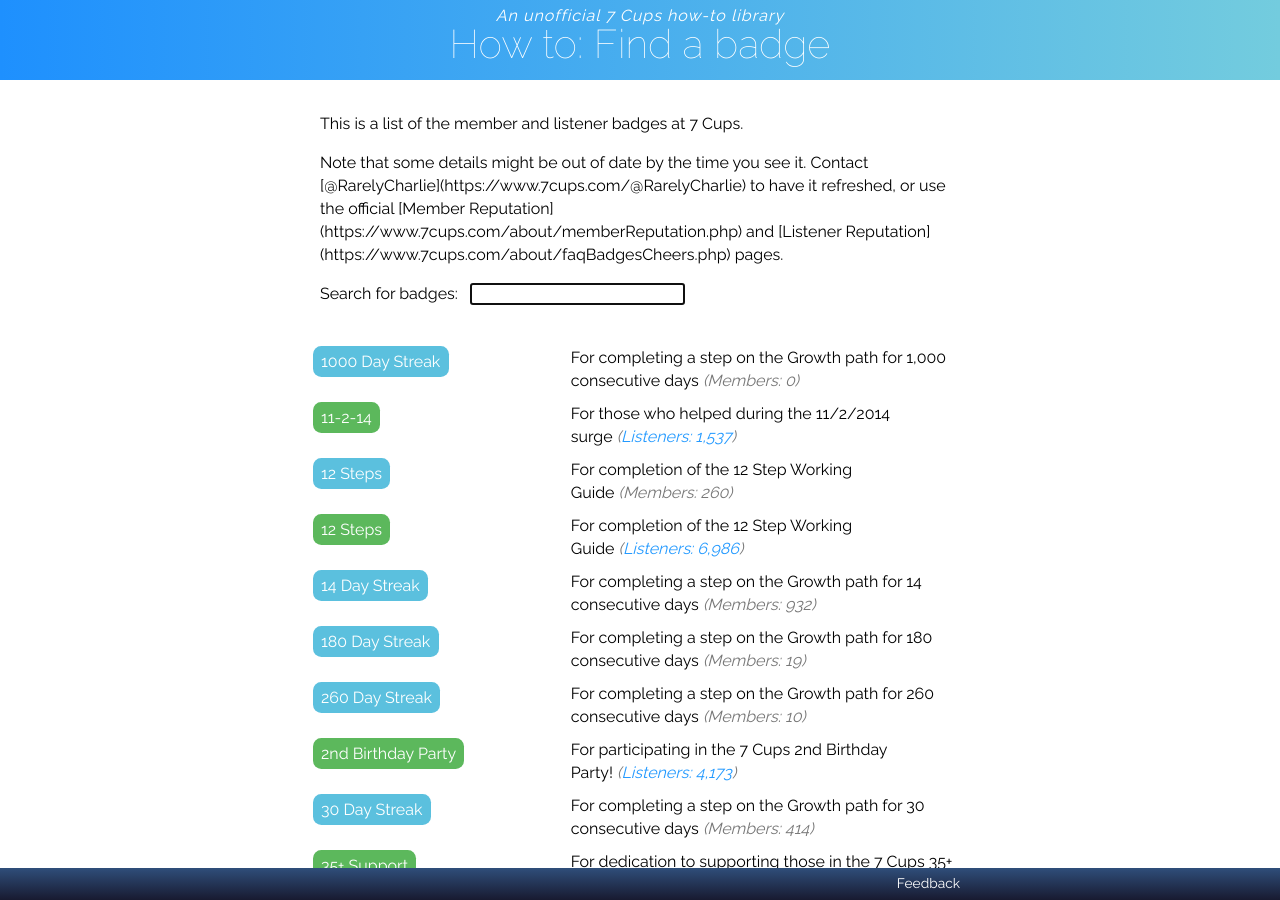
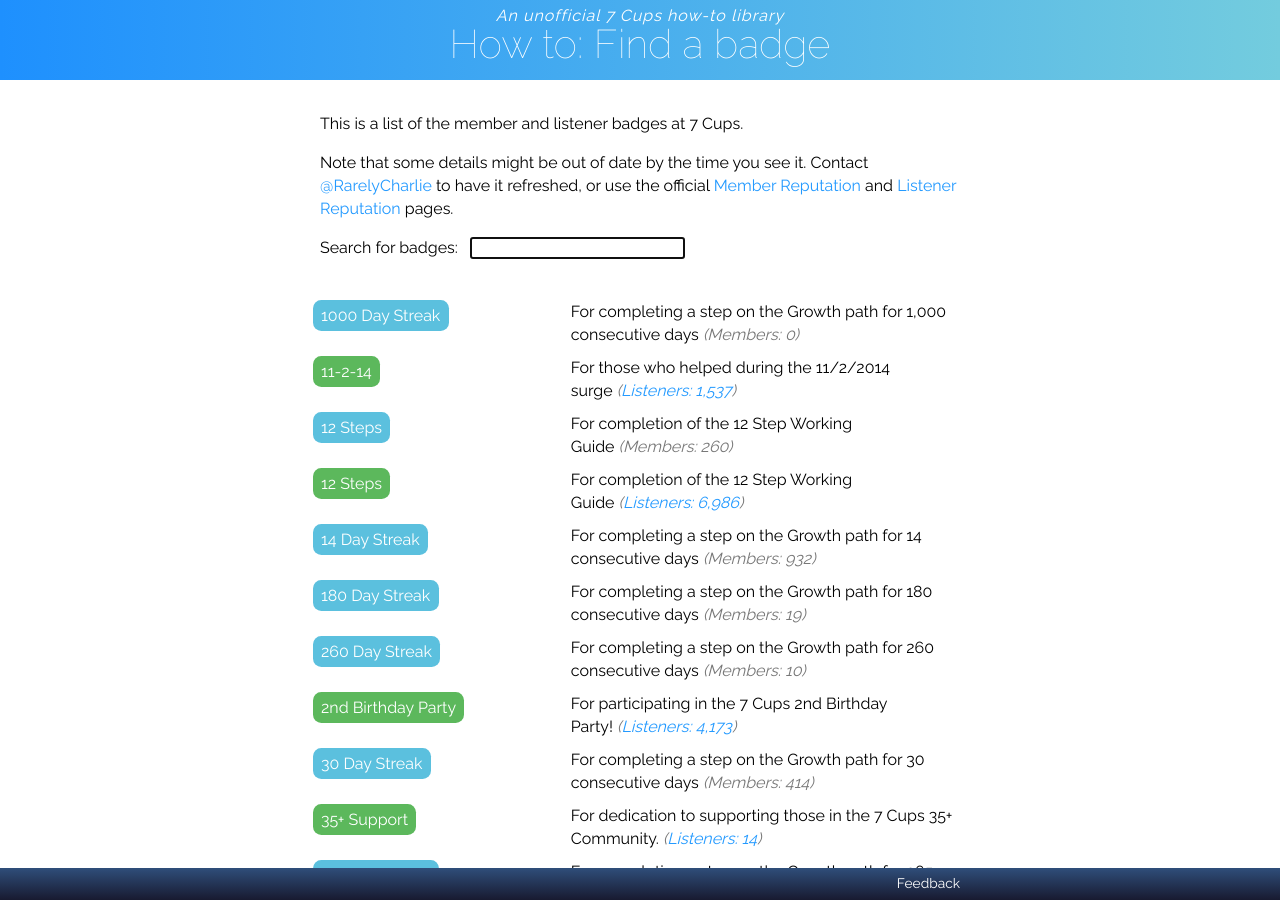
Before and after one commit to RarelyCharlie/rarelycharlie.github.io, a Jekyll site: the page built from _howto/badgemap.md, in a window 1280 px wide and 900 px high. Built offline with Jekyll 4.4.1, drawn with Linux system fonts in a browser that asks for light colours; nearby versions of some CDN libraries.

Commit message:
declutter

```diff
--- a/_howto/badgemap.md
+++ b/_howto/badgemap.md
@@ -7,8 +7,11 @@ feedback: https://www.7cups.com/@RarelyCharlie
 <script src="https://code.jquery.com/jquery-3.2.1.min.js" crossorigin="anonymous"></script>
 <script>{% include badgedata.js %}</script>
 <script>{% include badgemap.js %}</script>
-<p>This is a list of the member and listener badges at 7 Cups.</p>
-<p>Note that some details might be out of date by the time you see it. Contact [@RarelyCharlie](https://www.7cups.com/@RarelyCharlie) to have it refreshed, or use the official [Member Reputation](https://www.7cups.com/about/memberReputation.php) and [Listener Reputation](https://www.7cups.com/about/faqBadgesCheers.php) pages.</p>
+
+This is a list of the member and listener badges at 7 Cups.
+
+Note that some details might be out of date by the time you see it. Contact [@RarelyCharlie](https://www.7cups.com/@RarelyCharlie) to have it refreshed, or use the official [Member Reputation](https://www.7cups.com/about/memberReputation.php) and [Listener Reputation](https://www.7cups.com/about/faqBadgesCheers.php) pages.
+
 <p><label for="search">Search for badges: <input id="search" autofocus></label></p>
 <table><tbody id="results"></tbody></table>
 <table><tbody id="map"></tbody></table>
```
